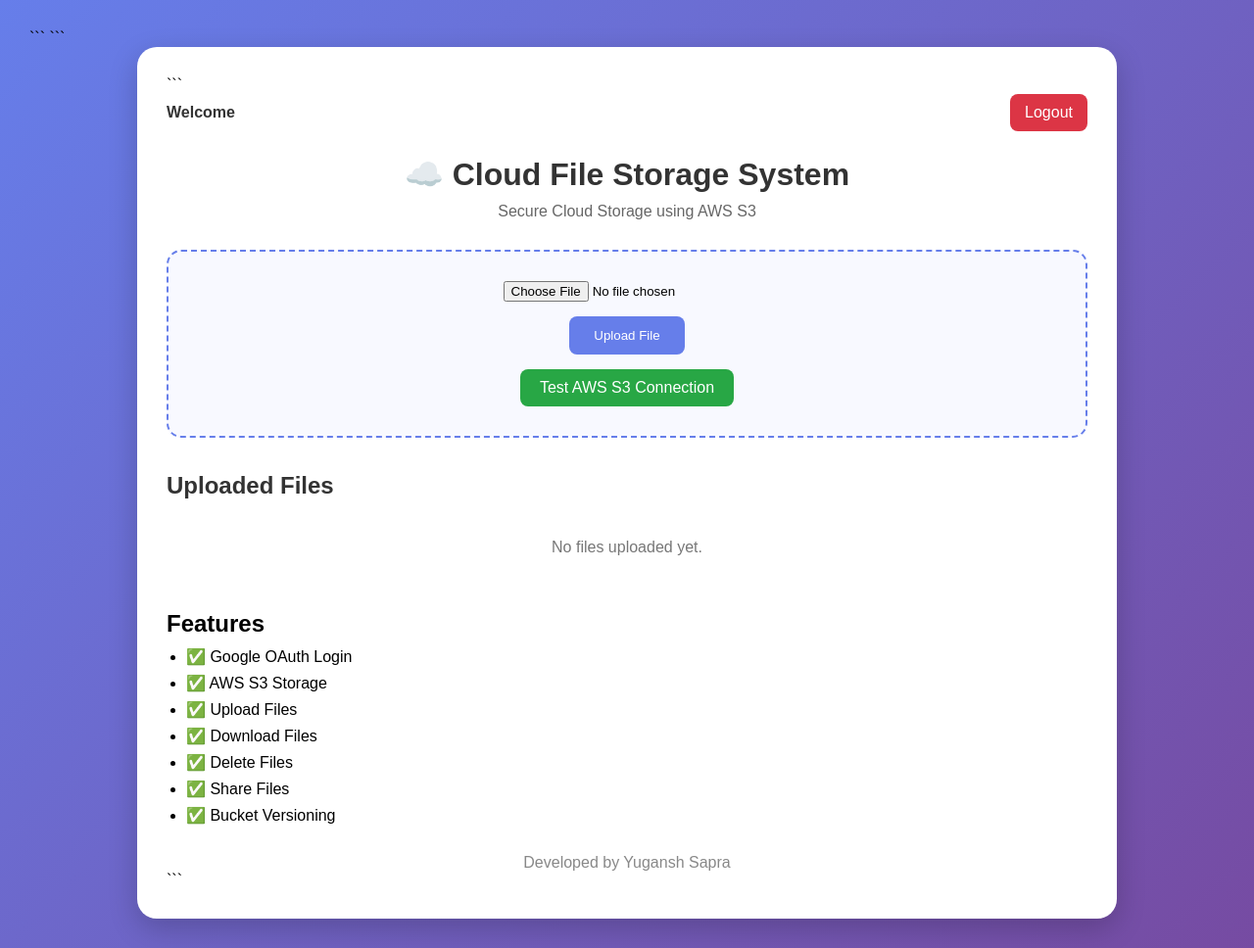
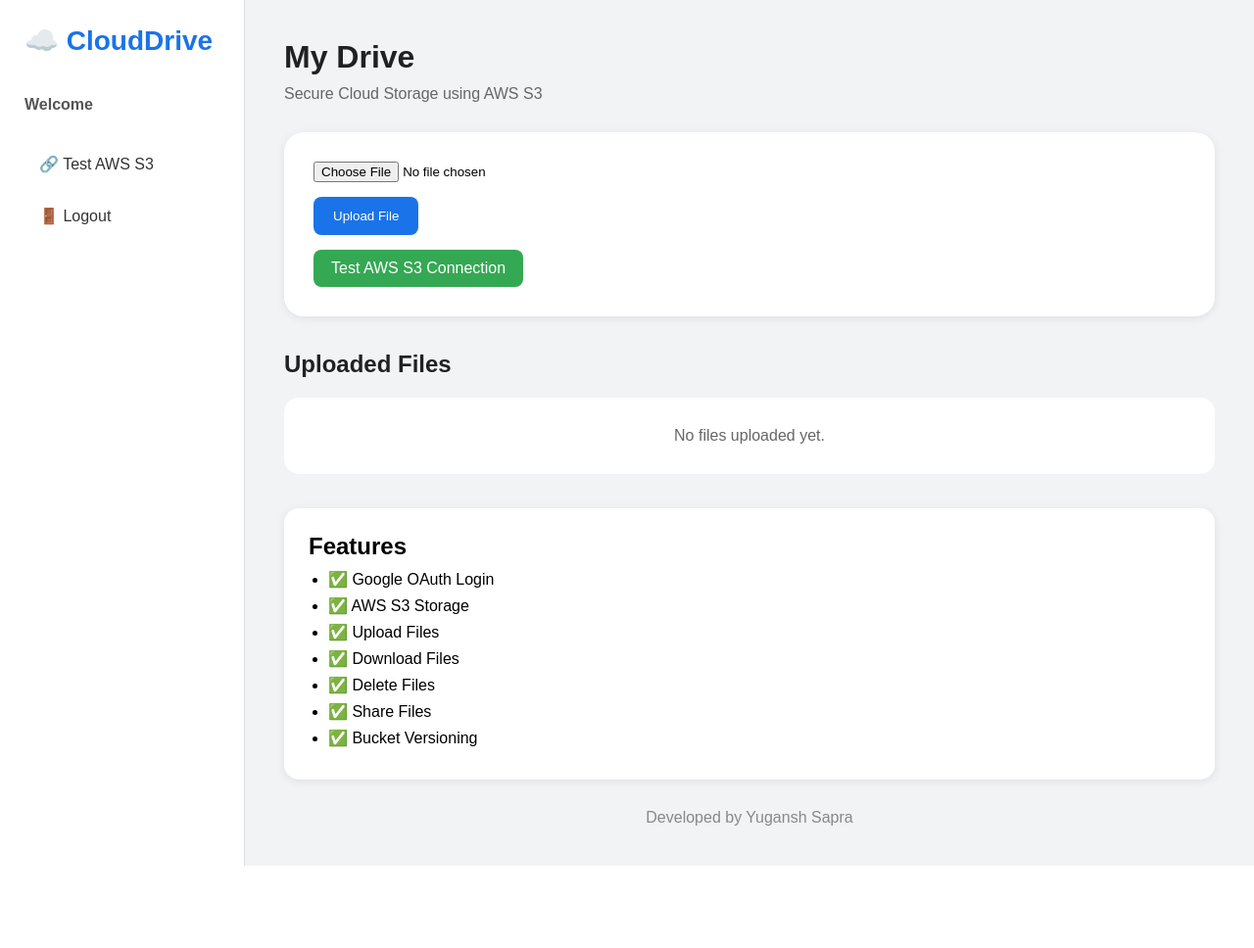
Before and after one commit to ishan12byte/cloud_storage_app, a Flask app: template templates/index.html in a window 1280 px wide. Shown: the whole page at 98% size. After the commit the page ends 884 px from the top, so only its background shows below. Run offline with Flask 3, Linux system fonts and the light colour scheme; the template is opened without the code that fills it, so the values that code supplies are empty.

Commit message:
Refactor HTML and CSS styles for index page

````diff
--- a/templates/index.html
+++ b/templates/index.html
@@ -1,14 +1,11 @@
 <!DOCTYPE html>
-
 <html lang="en">
 <head>
     <meta charset="UTF-8">
     <meta name="viewport" content="width=device-width, initial-scale=1.0">
     <title>Cloud File Storage System</title>
 
-```
     <style>
-
         *{
             margin:0;
             padding:0;
@@ -17,60 +14,67 @@
         }
 
         body{
-        background:linear-gradient(135deg,#667eea,#764ba2);
+            display:flex;
+            background:#f1f3f4;
             min-height:100vh;
-        padding:30px;
         }
 
-    .container{
-        max-width:1000px;
-        margin:auto;
-        background:white;
-        border-radius:20px;
-        padding:30px;
-        box-shadow:0 10px 30px rgba(0,0,0,0.2);
+        .sidebar{
+            width:250px;
+            background:#ffffff;
+            border-right:1px solid #ddd;
+            padding:25px;
         }
 
-    .top-bar{
-        display:flex;
-        justify-content:space-between;
-        align-items:center;
-        margin-bottom:25px;
-        flex-wrap:wrap;
-        gap:10px;
+        .logo{
+            font-size:28px;
+            font-weight:bold;
+            color:#1a73e8;
+            margin-bottom:40px;
         }
 
         .welcome{
+            color:#555;
+            margin-bottom:30px;
             font-weight:bold;
-        color:#333;
         }
 
-    .logout-btn{
+        .menu a{
+            display:block;
             text-decoration:none;
-        background:#dc3545;
-        color:white;
-        padding:10px 15px;
-        border-radius:8px;
+            color:#333;
+            padding:12px 15px;
+            border-radius:10px;
+            margin-bottom:10px;
+            transition:0.3s;
+        }
+
+        .menu a:hover{
+            background:#e8f0fe;
+            color:#1a73e8;
+        }
+
+        .main{
+            flex:1;
+            padding:40px;
         }
 
         h1{
-        text-align:center;
-        color:#333;
+            color:#202124;
             margin-bottom:10px;
         }
 
         .subtitle{
-        text-align:center;
             color:#666;
             margin-bottom:30px;
         }
 
         .upload-box{
-        border:2px dashed #667eea;
+            background:white;
+            border-radius:20px;
             padding:30px;
-        border-radius:15px;
-        text-align:center;
-        background:#f8f9ff;
+            margin-bottom:35px;
+            box-shadow:0 2px 10px rgba(0,0,0,0.08);
         }
 
         input[type=file]{
@@ -78,44 +82,44 @@
         }
 
         .upload-btn{
-        background:#667eea;
+            background:#1a73e8;
             color:white;
             border:none;
-        padding:12px 25px;
+            padding:12px 20px;
             border-radius:8px;
             cursor:pointer;
         }
 
         .upload-btn:hover{
-        background:#5563d6;
+            background:#1765c1;
         }
 
         .test-btn{
             display:inline-block;
             margin-top:15px;
-        background:#28a745;
+            background:#34a853;
             color:white;
             text-decoration:none;
-        padding:10px 20px;
+            padding:10px 18px;
             border-radius:8px;
         }
 
         .section-title{
-        margin-top:35px;
             margin-bottom:20px;
-        color:#333;
+            color:#202124;
         }
 
         .file-card{
-        background:#f5f5f5;
-        padding:15px;
-        border-radius:10px;
-        margin-bottom:10px;
+            background:white;
+            padding:20px;
+            border-radius:15px;
+            margin-bottom:15px;
             display:flex;
             justify-content:space-between;
             align-items:center;
+            box-shadow:0 2px 10px rgba(0,0,0,0.08);
             flex-wrap:wrap;
-        gap:10px;
+            gap:15px;
         }
 
         .file-name{
@@ -124,7 +128,7 @@
         }
 
         .file-size{
-        color:#666;
+            color:#777;
             font-size:14px;
             margin-top:5px;
         }
@@ -132,34 +136,35 @@
         .action-btn{
             text-decoration:none;
             color:white;
-        padding:8px 12px;
-        border-radius:6px;
+            padding:10px 14px;
+            border-radius:8px;
             margin-left:5px;
             font-size:14px;
         }
 
         .download{
-        background:#28a745;
+            background:#34a853;
         }
 
         .share{
-        background:#007bff;
+            background:#1a73e8;
         }
 
         .delete{
-        background:#dc3545;
+            background:#ea4335;
         }
 
         .features{
+            background:white;
+            padding:25px;
+            border-radius:15px;
             margin-top:35px;
-    }
-
-    .features h2{
-        margin-bottom:10px;
+            box-shadow:0 2px 10px rgba(0,0,0,0.08);
         }
 
         .features ul{
             padding-left:20px;
+            margin-top:10px;
         }
 
         .features li{
@@ -168,39 +173,65 @@
 
         .footer{
             text-align:center;
+            color:#888;
             margin-top:30px;
-        color:#888;
         }
 
         .empty{
+            background:white;
+            padding:30px;
             text-align:center;
-        padding:20px;
-        color:#777;
+            border-radius:15px;
+            color:#666;
         }
 
+        @media(max-width:768px){
+            body{
+                flex-direction:column;
+            }
+
+            .sidebar{
+                width:100%;
+            }
+
+            .file-card{
+                flex-direction:column;
+                align-items:flex-start;
+            }
+        }
     </style>
-```
 
 </head>
 
 <body>
 
-<div class="container">
+    <div class="sidebar">
 
-```
-<div class="top-bar">
+        <div class="logo">
+            ☁️ CloudDrive
+        </div>
 
         <div class="welcome">
             Welcome {{ user['name'] }}
         </div>
 
-    <a href="/logout" class="logout-btn">
-        Logout
+        <div class="menu">
+
+            <a href="/test-s3">
+                🔗 Test AWS S3
+            </a>
+
+            <a href="/logout">
+                🚪 Logout
             </a>
 
         </div>
 
-<h1>☁️ Cloud File Storage System</h1>
+    </div>
+
+    <div class="main">
+
+        <h1>My Drive</h1>
 
         <p class="subtitle">
             Secure Cloud Storage using AWS S3
@@ -317,7 +348,6 @@
         <div class="footer">
             Developed by Yugansh Sapra
         </div>
-```
 
     </div>
 
````
Lines whose indentation alone changed are shown as unchanged.
